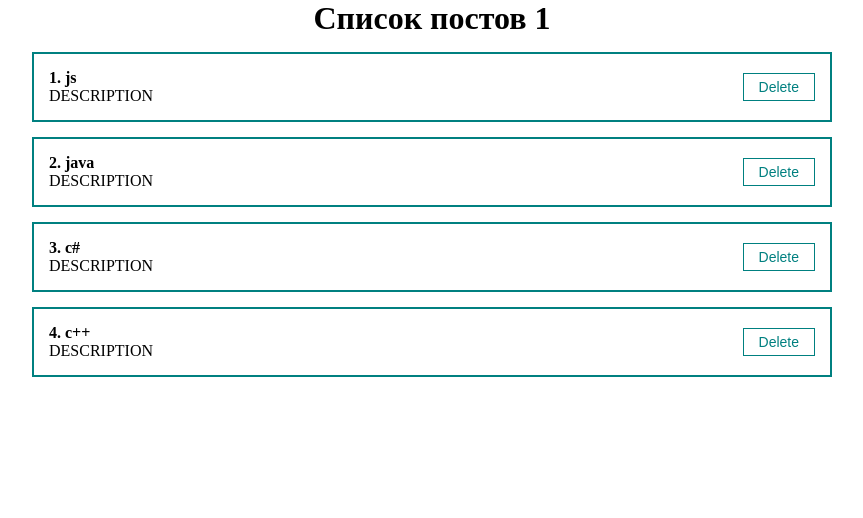
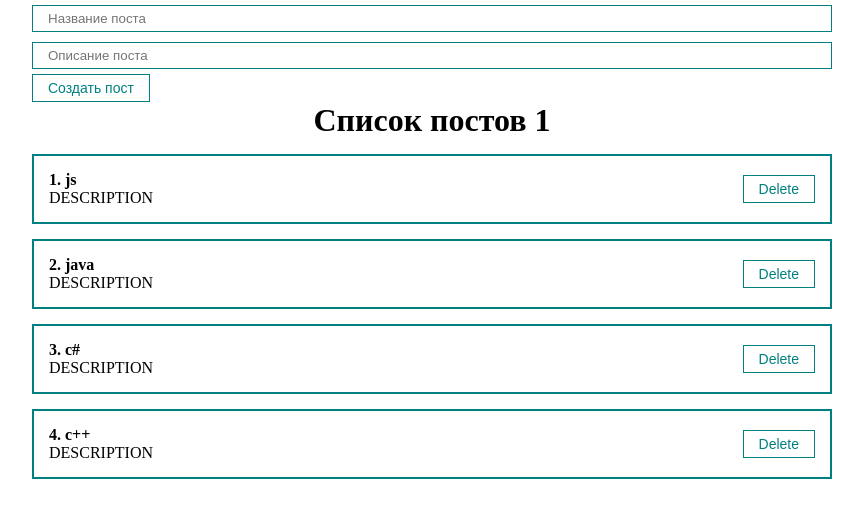
Before and after one commit to Talgat1164/React-JS-course, a React (Create React App) app in the folder app/: page / in a window 1280 px wide. Shown: the top 518 px of the page, without its empty margins (208-1071 px from the left). Built offline with nearby package versions, Linux system fonts and the light colour scheme.

Commit message:
UI | MyInput

```diff
--- a/app/src/App.js
+++ b/app/src/App.js
@@ -1,5 +1,7 @@
 import React, { useState } from 'react'
 import PostList from './components/PostList'
+import MyButton from './components/UI/button/MyButton'
+import MyInput from './components/UI/input/MyInput'
 import './styles/App.css'
 
 function App() {
@@ -9,9 +11,24 @@
 		{ id: 3, title: 'c#', body: 'DESCRIPTION' },
 		{ id: 4, title: 'c++', body: 'DESCRIPTION' },
 	])
+	const [title, setTitle] = useState('')
+
+	const addNewPost= () => {
+		 console.log(title)
+	}
 
 	return (
 		<div className='App'>
+		<form>
+			<MyInput
+				type="text"
+				placeholder="Название поста"
+				value={title}
+				onChange={e => setTitle(e.target.value)}
+			/>
+			<MyInput type="text" placeholder="Описание поста" />
+			<MyButton onClick={addNewPost}>Создать пост</MyButton>
+		</form>
 			<PostList posts={posts} title="Список постов 1" />
 		</div>
 	)
--- /dev/null
+++ b/app/src/components/UI/input/MyInput.jsx
@@ -0,0 +1,10 @@
+import React from 'react'
+import classes from './MyInput.module.css'
+
+function MyInput(props) {
+	return (
+		<input className={classes.myInput} {...props} />
+	)
+}
+
+export default MyInput
--- /dev/null
+++ b/app/src/components/UI/input/MyInput.module.css
@@ -0,0 +1,6 @@
+.myInput {
+    width: 100%;
+    padding: 5px 15px;
+    margin: 5px 0;
+    border: 1px solid teal;
+}
```
